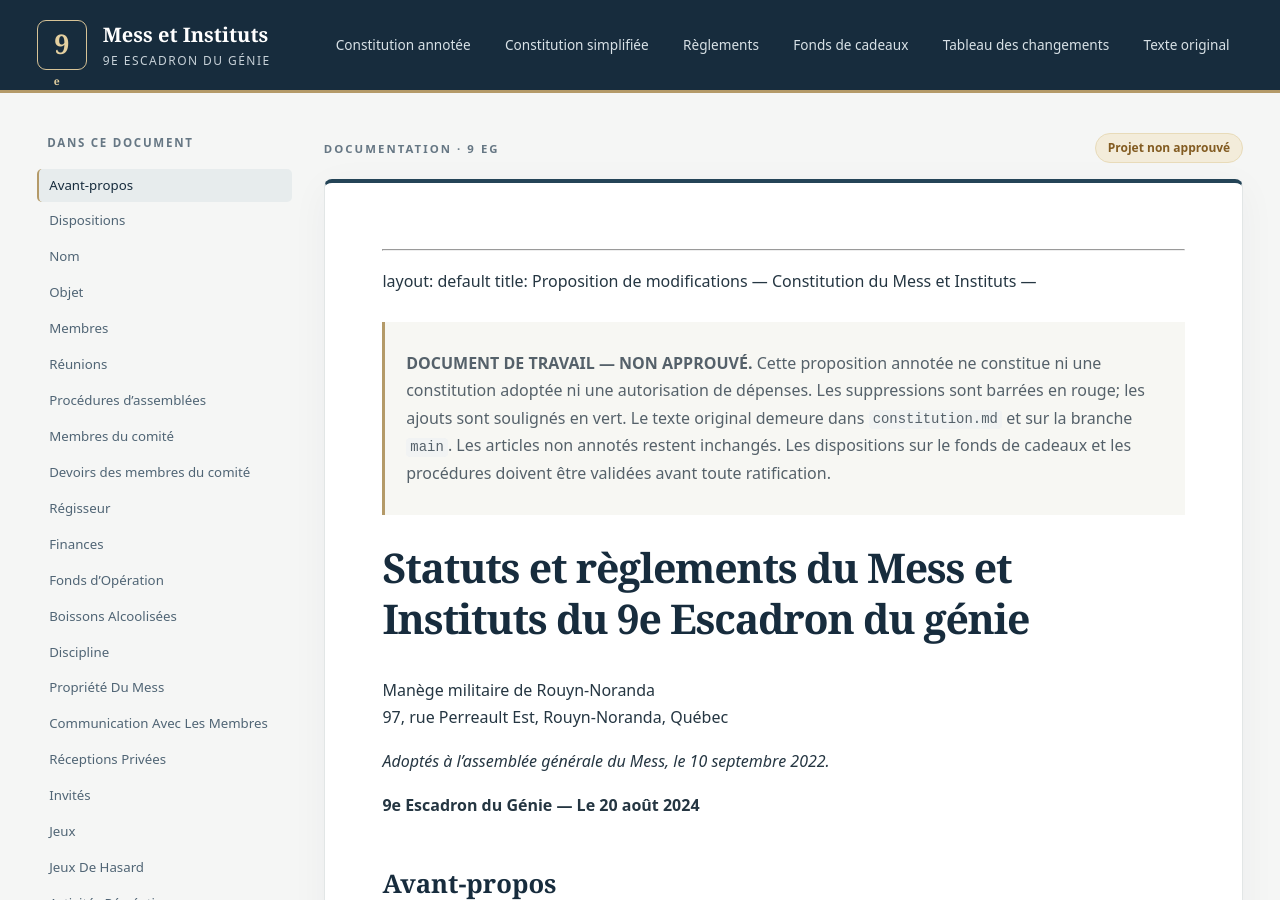
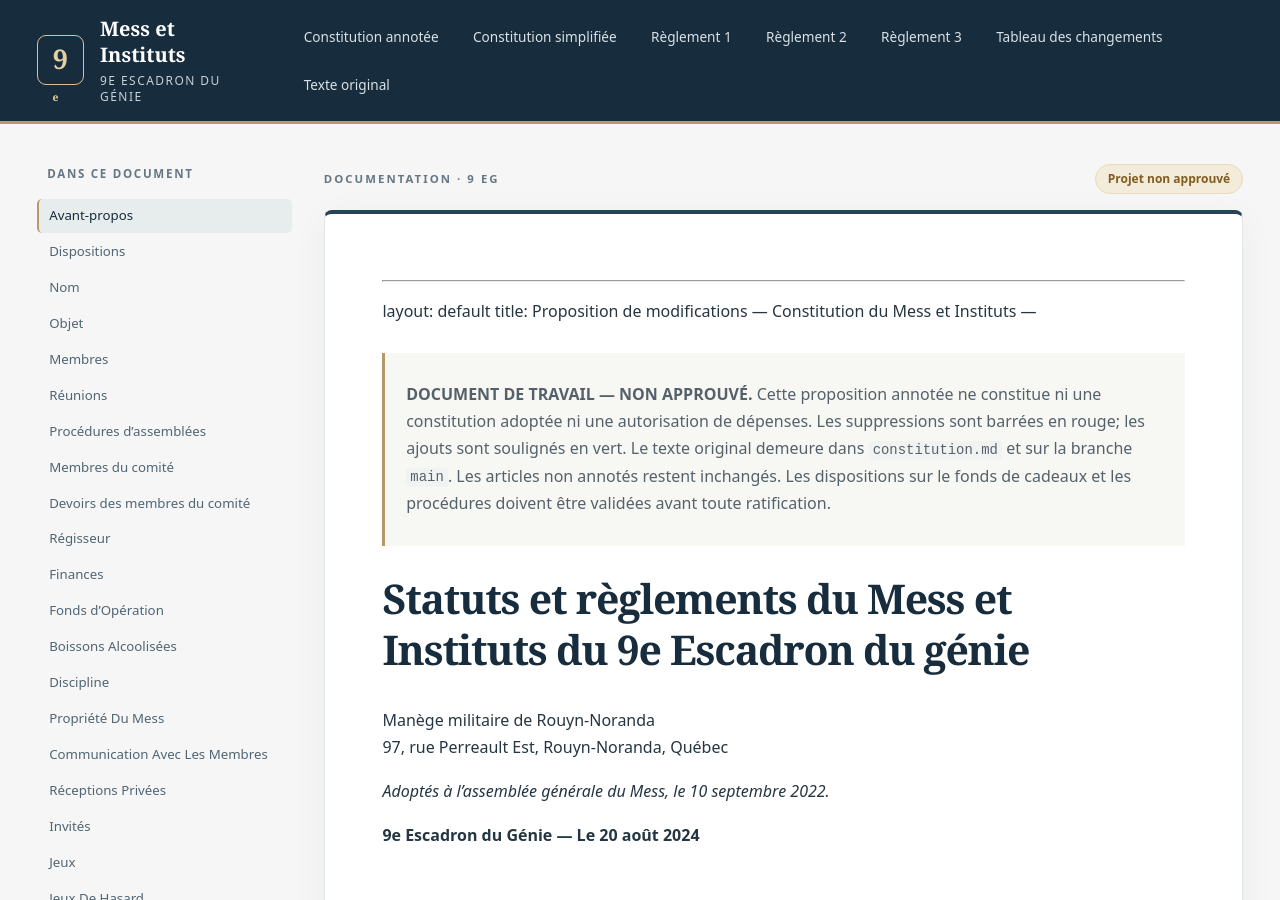
Before and after one commit to shocktubeM81/mess-9eg, a Jekyll site: the page built from index.md, in a window 1280 px wide and 900 px high. Built offline with Jekyll 4.4.1, drawn with Linux system fonts in a browser that asks for light colours.

Commit message:
Harmoniser le site et les renvois avec les trois règlements formels

```diff
--- a/_layouts/default.html
+++ b/_layouts/default.html
@@ -26,8 +26,9 @@
         <nav class="top-nav" aria-label="Navigation principale">
           <a href="{{ '/proposition-modifications.html' | relative_url }}" {% if page.path == 'proposition-modifications.md' %}aria-current="page"{% endif %}>Constitution annotée</a>
           <a href="{{ '/constitution-simplifiee.html' | relative_url }}" {% if page.path == 'constitution-simplifiee.md' %}aria-current="page"{% endif %}>Constitution simplifiée</a>
-          <a href="{{ '/reglements-mess.html' | relative_url }}" {% if page.path == 'reglements-mess.md' %}aria-current="page"{% endif %}>Règlements</a>
-          <a href="{{ '/reglement-fonds-cadeaux.html' | relative_url }}" {% if page.path == 'reglement-fonds-cadeaux.md' %}aria-current="page"{% endif %}>Fonds de cadeaux</a>
+          <a href="{{ '/reglement-1-reunions-elections.html' | relative_url }}" {% if page.path == 'reglement-1-reunions-elections.md' %}aria-current="page"{% endif %}>Règlement 1</a>
+          <a href="{{ '/reglements-mess.html' | relative_url }}" {% if page.path == 'reglements-mess.md' %}aria-current="page"{% endif %}>Règlement 2</a>
+          <a href="{{ '/reglement-fonds-cadeaux.html' | relative_url }}" {% if page.path == 'reglement-fonds-cadeaux.md' %}aria-current="page"{% endif %}>Règlement 3</a>
           <a href="{{ '/comparaison.html' | relative_url }}" {% if page.path == 'comparaison.md' %}aria-current="page"{% endif %}>Tableau des changements</a>
           <a href="{{ '/constitution.html' | relative_url }}" {% if page.path == 'constitution.md' %}aria-current="page"{% endif %}>Texte original</a>
         </nav>
```
